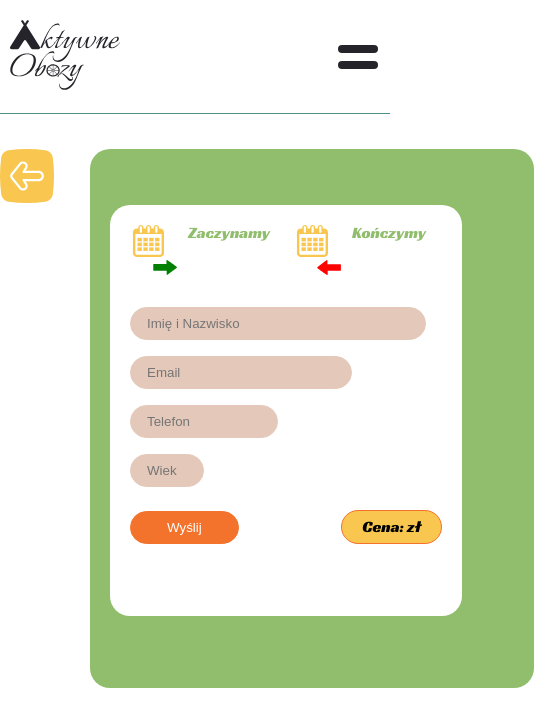
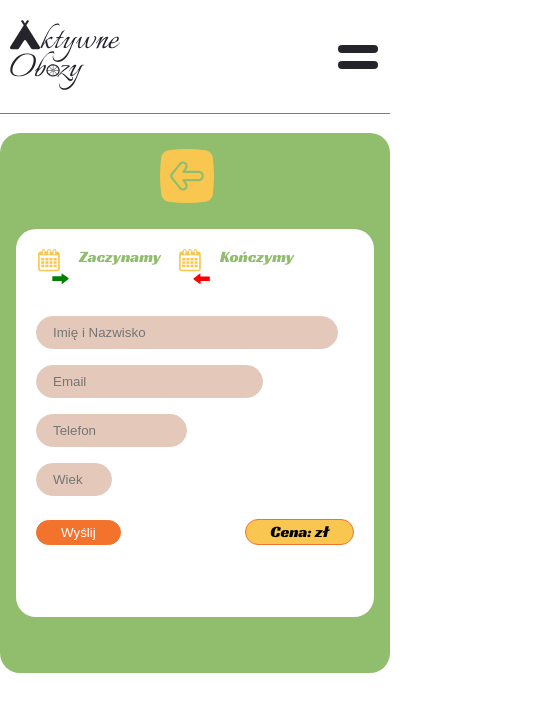
Before and after one commit to DanielDawidowski/Aktywne-Obozy-2022-Frontend, a React (Create React App) app: page /event/1/1 in a window 390 px wide. Shown: the top 726 px of the page, 534 px wide, since content can reach past the window. Built offline with nearby package versions, Linux system fonts and the light colour scheme; no server answers.

Commit message:
Styling Event Page for mobile devices

```diff
--- a/src/assets/SVG/GoBack/GoBack.js
+++ b/src/assets/SVG/GoBack/GoBack.js
@@ -9,7 +9,7 @@ const GoBackIcon = () => {
       fill="none"
       xmlns="http://www.w3.org/2000/svg"
     >
-      <g id="left-arrow 1" clip-path="url(#clip0_998_8)">
+      <g id="left-arrow 1" clipPath="url(#clip0_998_8)">
         <g id="Group">
           <path
             id="arrow"
--- a/src/components/forms/ClientCreateForm.js
+++ b/src/components/forms/ClientCreateForm.js
@@ -7,49 +7,88 @@ const ClientCreateForm = ({ handleSubmit, handleChange, values }) => {
   return (
     <form onSubmit={handleSubmit}>
       <div className="">
-        <input
+        <motion.input
           type="text"
           name="name"
           value={name}
           onChange={handleChange}
           className=""
           placeholder="Imię i Nazwisko"
+          initial={{ opacity: 0, width: 10 }}
+          animate={{
+            opacity: 1,
+            width: "100%",
+            transition: { ease: "easeInOut", duration: 3.6, delay: 0.5 },
+          }}
+          exit={{ opacity: 0, width: 10 }}
         />
       </div>
 
       <div className="">
-        <input
+        <motion.input
           type="email"
           name="email"
           value={email}
           onChange={handleChange}
           className=""
           placeholder="Email"
+          initial={{ opacity: 0, width: 10 }}
+          animate={{
+            opacity: 1,
+            width: "75%",
+            transition: { ease: "easeInOut", duration: 3.6, delay: 0.5 },
+          }}
+          exit={{ opacity: 0, width: 10 }}
         />
       </div>
 
       <div className="">
-        <input
+        <motion.input
           type="phone"
           name="phone"
           value={phone}
           onChange={handleChange}
           className=""
           placeholder="Telefon"
+          initial={{ opacity: 0, width: 10 }}
+          animate={{
+            opacity: 1,
+            width: "50%",
+            transition: { ease: "easeInOut", duration: 3.6, delay: 0.5 },
+          }}
+          exit={{ opacity: 0, width: 10 }}
         />
       </div>
 
       <div className="">
-        <input
+        <motion.input
           type="number"
           name="age"
           value={age}
           onChange={handleChange}
           className=""
           placeholder="Wiek"
+          initial={{ opacity: 0, width: 10 }}
+          animate={{
+            opacity: 1,
+            width: "25%",
+            transition: { ease: "easeInOut", duration: 3.6, delay: 0.5 },
+          }}
+          exit={{ opacity: 0, width: 10 }}
         />
       </div>
-      <button className="event-btn">Wyślij</button>
+      <motion.button
+        className="event-btn"
+        initial={{ opacity: 0, y: 10 }}
+        animate={{
+          opacity: 1,
+          y: 0,
+          transition: { ease: "easeInOut", duration: 5, delay: 0.5 },
+        }}
+        exit={{ opacity: 0, y: 10 }}
+      >
+        Wyślij
+      </motion.button>
     </form>
   );
 };
--- a/src/components/nav/GoBackButton.js
+++ b/src/components/nav/GoBackButton.js
@@ -3,7 +3,7 @@ import { motion } from "framer-motion";
 import { useHistory } from "react-router-dom";
 import GoBackIcon from "../../assets/SVG/GoBack/GoBack";
 
-const GoBackButton = () => {
+const GoBackButton = ({ mediaQuery = false }) => {
   let history = useHistory();
   return (
     <motion.div
@@ -16,9 +16,11 @@ const GoBackButton = () => {
       exit={{ opacity: 0, x: -20 }}
       style={{
         cursor: "pointer",
-        marginTop: "36px",
+        marginTop: mediaQuery ? "36px" : "0px",
+        marginRight: mediaQuery ? "0px" : "16px",
         height: "100%",
       }}
+      className={mediaQuery ? "go-back-btn small" : "go-back-btn big"}
       onClick={() => history.goBack()}
     >
       <GoBackIcon />
--- a/src/pages/Event.js
+++ b/src/pages/Event.js
@@ -1,6 +1,6 @@
 import React, { useEffect, useState } from "react";
 import { toast } from "react-toastify";
-import { motion } from "framer-motion";
+import { AnimatePresence, motion } from "framer-motion";
 import { useSelector } from "react-redux";
 import { useLocation, useHistory } from "react-router-dom";
 import { createClient } from "../functions/client";
@@ -123,12 +123,12 @@ const Event = () => {
     // console.log(e.target.name, " ----- ", e.target.value);
   };
 
-  const showEventImage = (arr) => {
+  function showEventImage(arr) {
     for (let i = 0; i < arr.length; i++) {
       if (typeEvent === arr[i].typeEvent)
         return <motion.img src={arr[i].image} alt={arr[i].image} />;
     }
-  };
+  }
 
   const showIcon = (arr) => {
     for (let i = 0; i < arr.length; i++) {
@@ -145,12 +145,31 @@ const Event = () => {
     <Layout>
       <section id="event">
         <div className="event container">
+          <GoBackButton mediaQuery />
+          <AnimatePresence>
+            <motion.div
+              className="event__form"
+              initial={{ opacity: 0, height: 40 }}
+              animate={{
+                opacity: 1,
+                height: "100%",
+                transition: { duration: 1.6 },
+              }}
+              exit={{ opacity: 0, height: 10 }}
+            >
+              <div className="event__title">
                 <GoBackButton />
-          <div className="event__form">
-            <div className="event__title">
                 <h3>{name}</h3>
               </div>
-            <div className="event__form-inner">
+              <motion.div
+                className="event__form-inner"
+                initial={{ opacity: 0 }}
+                animate={{
+                  opacity: 1,
+                  transition: { duration: 3.6 },
+                }}
+                exit={{ opacity: 0 }}
+              >
                 <div className="event__form-header">
                   <div className="event__calendar">
                     <CalendarIcon colorArrow="green" />
@@ -176,14 +195,42 @@ const Event = () => {
                     setValues={setValues}
                   />
                   <div className="event__price">
-                  <h3>Cena: {price} zł</h3>
-                  <motion.div className="event__icon">
+                    <motion.h3
+                      initial={{ opacity: 0, x: 10 }}
+                      animate={{
+                        opacity: 1,
+                        x: 0,
+                        transition: {
+                          ease: "easeInOut",
+                          duration: 4.6,
+                          delay: 0.7,
+                        },
+                      }}
+                      exit={{ opacity: 0, x: 10 }}
+                    >
+                      Cena: {price} zł
+                    </motion.h3>
+                    <motion.div
+                      className="event__icon"
+                      initial={{ opacity: 0, x: 10 }}
+                      animate={{
+                        opacity: 1,
+                        x: 0,
+                        transition: {
+                          ease: "easeInOut",
+                          duration: 4.6,
+                          delay: 0.7,
+                        },
+                      }}
+                      exit={{ opacity: 0, x: 10 }}
+                    >
                       {showIcon(typesEvents)}
                     </motion.div>
                   </div>
                 </div>
-            </div>
-          </div>
+              </motion.div>
+            </motion.div>
+          </AnimatePresence>
           <div className="event__banner">{showEventImage(typesEvents)}</div>
         </div>
       </section>
--- /dev/null
+++ b/src/sass/components/_goBackButton.scss
@@ -0,0 +1,15 @@
+.go-back-btn {
+
+}
+
+.go-back-btn.small{
+  @media (max-width: $layout-breakpoint-small) {
+    display: none;
+  }
+}
+
+.go-back-btn.big{
+  @media (min-width: $layout-breakpoint-small) {
+    display: none;
+  }
+}
--- a/src/sass/main.scss
+++ b/src/sass/main.scss
@@ -12,6 +12,7 @@
 @import "components/homeBanner";
 @import "components/card";
 @import "components/accordion";
+@import "components/goBackButton";
 @import "pages/home";
 @import "pages/event";
 @import "pages/events";
--- a/src/sass/pages/_event.scss
+++ b/src/sass/pages/_event.scss
@@ -2,17 +2,25 @@
   height: 100%;
   width: 100%;
   display: flex;
+  @media (max-width: $layout-breakpoint-small) {
+    display: grid;
+  }
   &__title {
     font-size: $size4;
     padding-bottom: $size2;
-    display: grid;
-    place-content: center;
+    display: flex;
+    justify-content: center;
+    align-items: center;
   }
   &__form {
     background: $green;
     padding: $size4 $size5 $size5 $size2;
     margin: $size4;
     border-radius: $borderRadius;
+    @media (max-width: $layout-breakpoint-small) {
+      margin: $size2 0;
+      padding: $size1;
+    }
     &-inner {
       background: $white;
       border-radius: $borderRadius;
@@ -25,10 +33,17 @@
         display: flex;
         &:nth-child(2) {
           margin-left: $size3;
+          @media (max-width: $layout-breakpoint-small) {
+            margin-left: $size1;
+          }
         }
         svg {
           width: 50px;
           height: 50px;
+          @media (max-width: $layout-breakpoint-small) {
+            width: 35px;
+            height: 35px;
+          }
         }
         &-dates {
           display: flex;
@@ -39,6 +54,11 @@
           }
           span:nth-child(2) {
             margin-top: $size1;
+            font-size: 14px;
+            @media (max-width: $layout-breakpoint-small) {
+              margin-top: 4px;
+              font-size: 12px;
+            }
           }
         }
       }
@@ -52,18 +72,6 @@
         margin: 8px 0;
         background: $lightRed;
       }
-      input[name="name"] {
-        width:100%;
-      }
-      input[name="email"] {
-        width:75%;
-      }
-      input[name="phone"] {
-        width:50%;
-      }
-      input[name="age"] {
-        width:25%;
-      }
       .event-btn {
         background: $orange;
         padding: 8px $size4;
@@ -71,6 +79,9 @@
         border: 1px solid $orange;
         border-radius: $borderRadius;
         margin-top: $size1;
+        @media (max-width: $layout-breakpoint-small) {
+          padding: 4px $size3;
+        }
       }
       .event__price {
         position: relative;
@@ -84,15 +95,26 @@
           padding: 8px $size2;
           border: 1px solid $orange;
           border-radius: $borderRadius;
+          @media (max-width: $layout-breakpoint-small) {
+            padding: 4px $size3;
+          }
         }
         .event__icon {
           position: absolute;
           bottom: 30px;
           right: -15px;
+          @media (max-width: $layout-breakpoint-small) {
+            bottom: 50px;
+            right: -10px;
+          }
           svg {
             width: 120px;
             height: 120px;
             margin-left: 8px;
+            @media (max-width: $layout-breakpoint-small) {
+              width: 80px;
+              height: 80px;
+            }
           }
         }
       }
@@ -100,6 +122,12 @@
   }
   &__banner {
     margin-top: $size4;
+    padding: $size1;
+    img {
+      object-fit: cover;
+      width: 100%;
+    }
+
   }
 }
 
```
Lines whose indentation alone changed are shown as unchanged.
